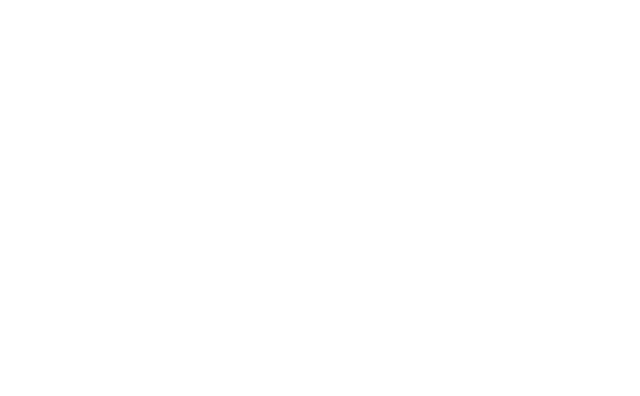
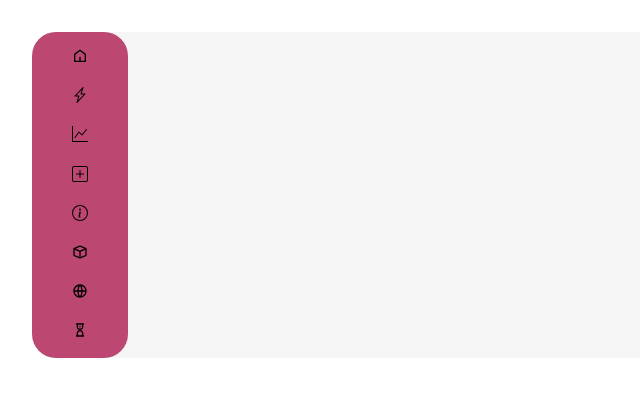
Before and after one commit to ipsitapriyadarsini/twyn_task, a React (Create React App) app: page / in a window 1280 px wide. Shown: the top 396 px of the page, without its empty margins (0-640 px from the left). Built offline with nearby package versions, Linux system fonts and the light colour scheme.

Commit message:
created sidebar component

```diff
--- a/package.json
+++ b/package.json
@@ -8,6 +8,7 @@
     "@testing-library/user-event": "^13.5.0",
     "react": "^18.2.0",
     "react-dom": "^18.2.0",
+    "react-icons": "^4.9.0",
     "react-scripts": "5.0.1",
     "web-vitals": "^2.1.4"
   },
--- a/src/App.js
+++ b/src/App.js
@@ -1,7 +1,8 @@
+import Home from "./components/Home";
 
 function App() {
   return (
-   <></>
+   <><Home/></>
   );
 }
 
--- /dev/null
+++ b/src/arritems.js
@@ -0,0 +1,32 @@
+import { RiHome5Line ,RiGlobalLine} from "react-icons/ri";
+import { BiCube } from "react-icons/bi";
+import { CgSandClock } from "react-icons/cg";
+import { BsLightningCharge,BsGraphUp,BsInfoCircle,BsPlusSquare } from "react-icons/bs";
+
+
+export const listItems = [{
+    icon: <RiHome5Line />,
+    listName: "Dashboard"
+},{
+    icon: <BsLightningCharge/>,
+    listName: "Energy Monitoring System"
+},{
+    icon: <BsGraphUp/>,
+    listName: "Condition Based Monitoring"
+},{
+    icon: <BsPlusSquare/>,
+    listName: "Quality Control"
+},{
+    icon: <BsInfoCircle/>,
+    listName: "Predictive Maintenance"
+},{
+    icon: <BiCube/>,
+    listName: "Inventory Status"
+},
+{
+    icon: <RiGlobalLine/>,
+    listName: "Traceability"
+},{
+    icon: <CgSandClock/>,
+    listName: "Defect Induction"
+},]
--- /dev/null
+++ b/src/assets/css/sidebar.css
@@ -0,0 +1,14 @@
+.sidebar-main-container{
+    max-width: 6rem;
+    background: #BC4772;
+    border-radius: 1.5rem;
+}
+ul {
+    list-style: none;
+   margin: 0;
+   padding:.4rem 0;
+   text-align: center;
+}
+.list_item{
+   padding: .6rem 0;
+}
--- a/src/components/Home.jsx
+++ b/src/components/Home.jsx
@@ -1,8 +1,11 @@
 import React from 'react'
+import Sidebar from './sidebarComponent/Sidebar'
 
 const Home = () => {
   return (
-    <div>Home</div>
+    <div className='body-main-container'>
+      <Sidebar/>
+    </div>
   )
 }
 
--- a/src/components/sidebarComponent/Sidebar.jsx
+++ b/src/components/sidebarComponent/Sidebar.jsx
@@ -1,8 +1,22 @@
 import React from 'react'
+import { listItems } from '../../arritems'
+import "../../assets/css/sidebar.css"
+
+
 
 const Sidebar = () => {
   return (
-    <div>Sidebar</div>
+    <div className='sidebar-main-container'>
+      <ul>
+        {listItems.map((item, index) => (
+          <>
+            <li key={index} className='list_item'>
+              {item.icon}
+            </li>
+          </>
+        ))}
+      </ul>
+    </div>
   )
 }
 
--- a/src/index.css
+++ b/src/index.css
@@ -11,3 +11,11 @@
   font-family: source-code-pro, Menlo, Monaco, Consolas, 'Courier New',
     monospace;
 }
+.body-main-container{
+  margin: 2rem;
+  max-width: 100%;
+  height: auto;
+  max-height: 100vh;
+  background-color: #F5F5F5;
+  border-radius: 1.5rem;
+}
```
Also changed, not shown: 1 other file (tests, documents, lock files or other folders).
